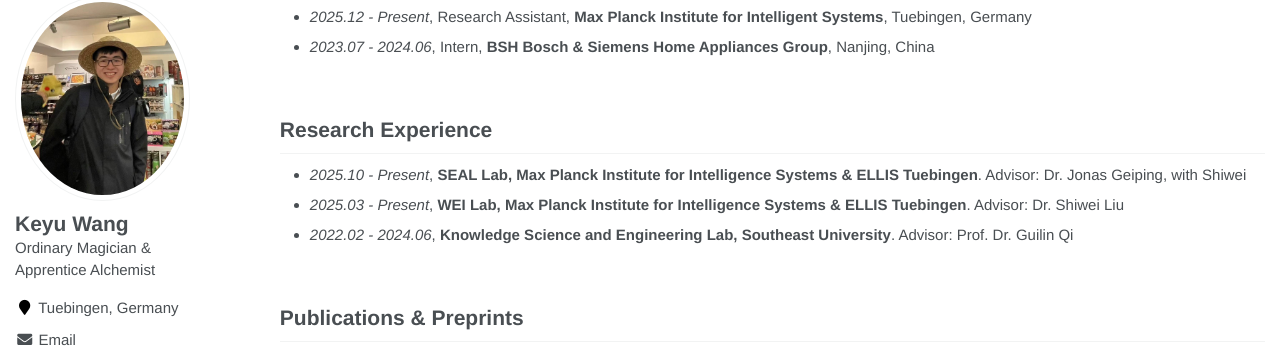
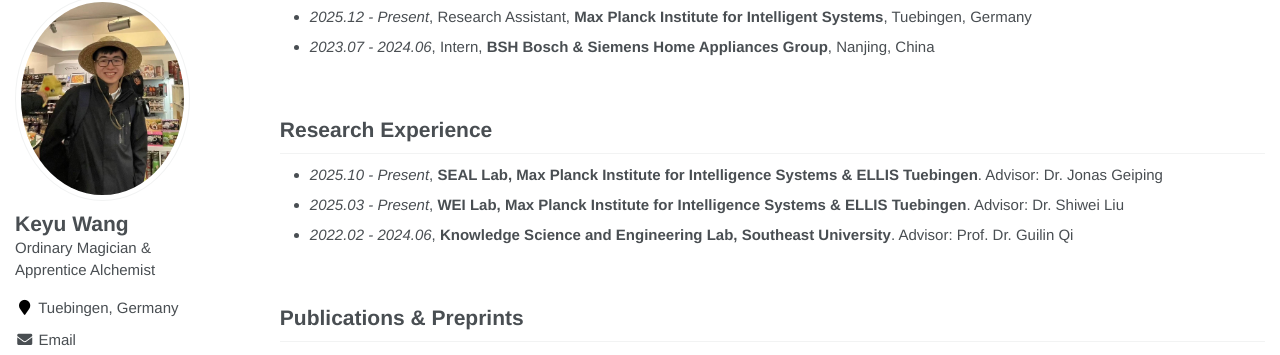
Before and after one commit to keyu-wang-2002/keyu-wang-2002.github.io, a Jekyll site: the page built from _pages/about.md, in a window 1280 px wide and 900 px high, scrolled down 458 px. Shown: the part 94-449 px from the top of the window. Built offline with Jekyll 4.4.1, drawn with Linux system fonts in a browser that asks for light colours.

Commit message:
Update about.md

```diff
--- a/_pages/about.md
+++ b/_pages/about.md
@@ -39,7 +39,7 @@ You can find my CV [here](https://raw.githubusercontent.com/keyu-wang-2002/keyu-
 <br>
 
 # Research Experience
-- *2025.10 - Present*, **SEAL Lab, Max Planck Institute for Intelligence Systems & ELLIS Tuebingen**. Advisor: Dr. Jonas Geiping, with Shiwei
+- *2025.10 - Present*, **SEAL Lab, Max Planck Institute for Intelligence Systems & ELLIS Tuebingen**. Advisor: Dr. Jonas Geiping
 - *2025.03 - Present*, **WEI Lab, Max Planck Institute for Intelligence Systems & ELLIS Tuebingen**. Advisor: Dr. Shiwei Liu
 - *2022.02 - 2024.06*, **Knowledge Science and Engineering Lab, Southeast University**. Advisor: Prof. Dr. Guilin Qi
 
```
